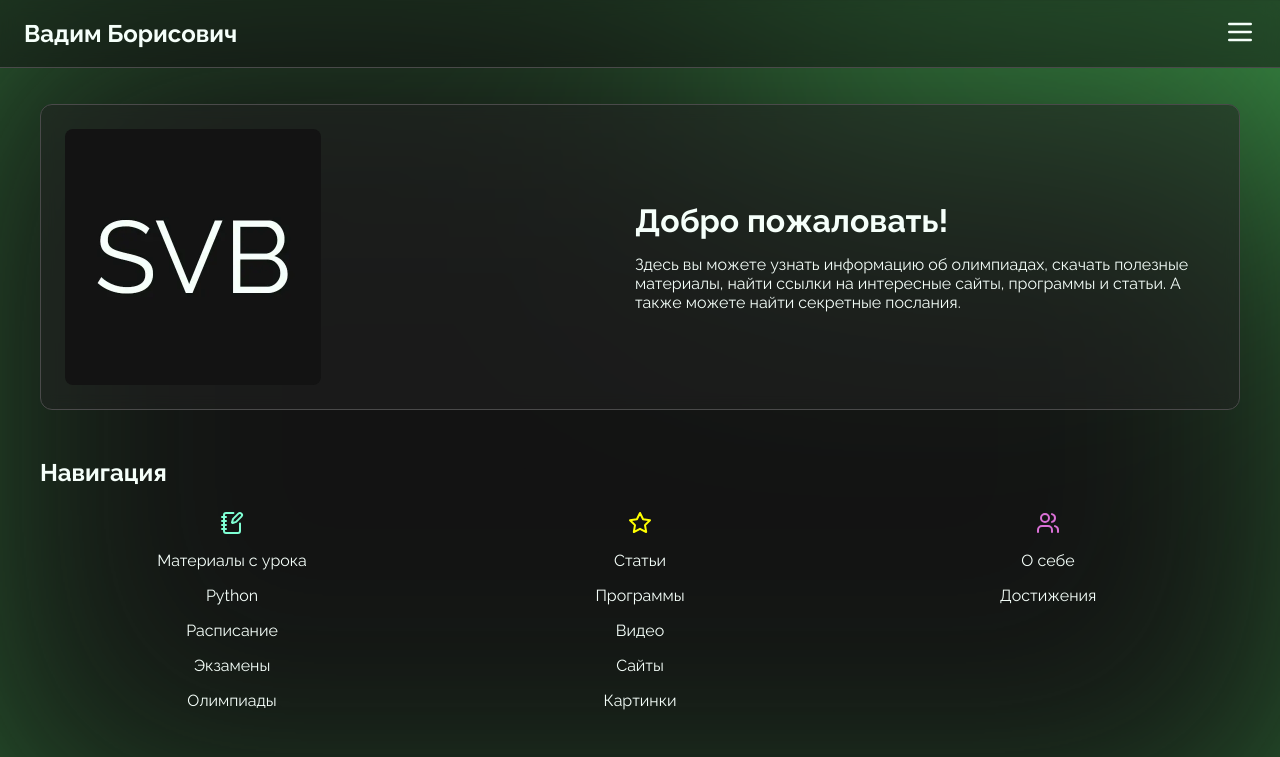
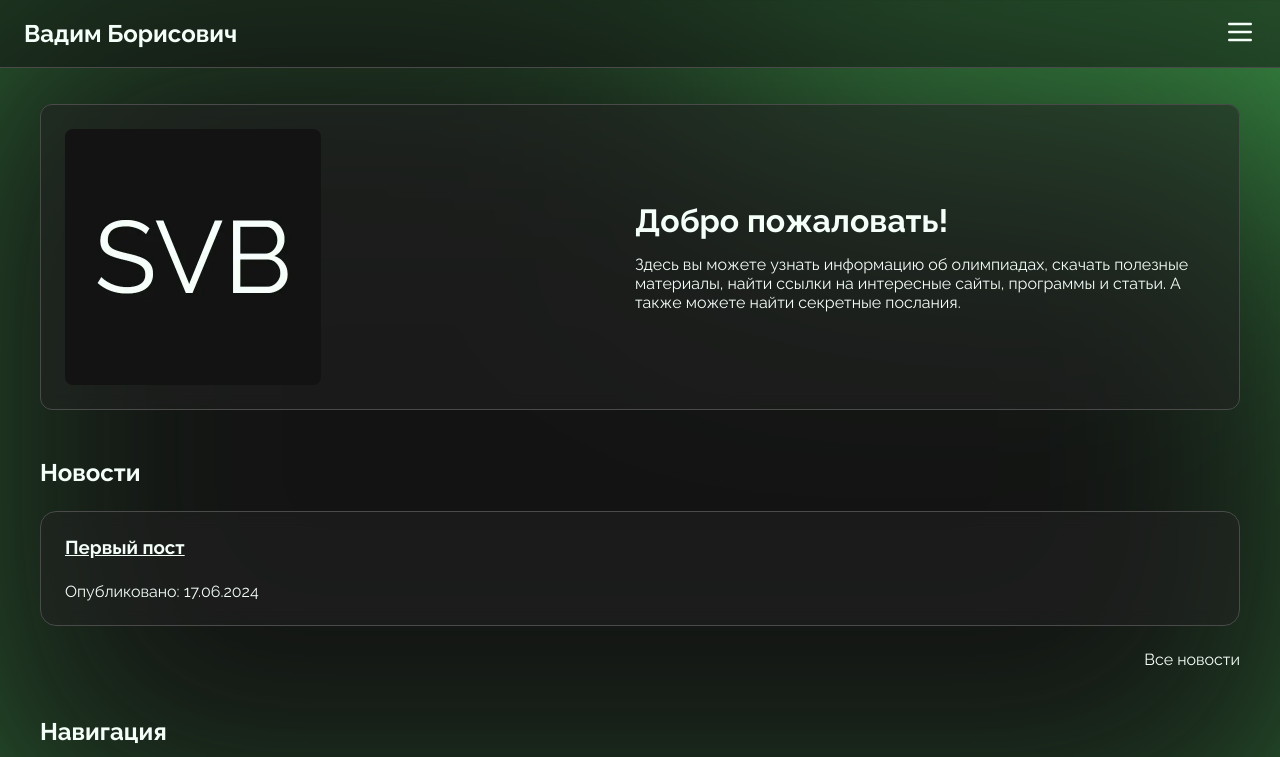
Before and after one commit to svbinf-ru/svbinf.ru, a Next.js app: page / in a window 1280 px wide. Shown: the top 757 px of the page. Built offline with nearby package versions, Linux system fonts and the light colour scheme.

Commit message:
feat(app): add `NewsFeed` to the home page

```diff
--- a/app/page.tsx
+++ b/app/page.tsx
@@ -6,6 +6,7 @@ import raptor from '@/assets/raptor.webp'
 import { Card } from '@/components/Card'
 import { Container } from '@/components/Container'
 import { HomepageNavigation } from '@/components/HomepageNavigation'
+import { NewsFeed } from '@/components/NewsFeed'
 
 import styles from './page.module.scss'
 
@@ -28,6 +29,7 @@ export default function Home() {
                     </p>
                 </Card>
             </Container>
+            <NewsFeed />
             <HomepageNavigation />
             <Container>
                 <Link
```
